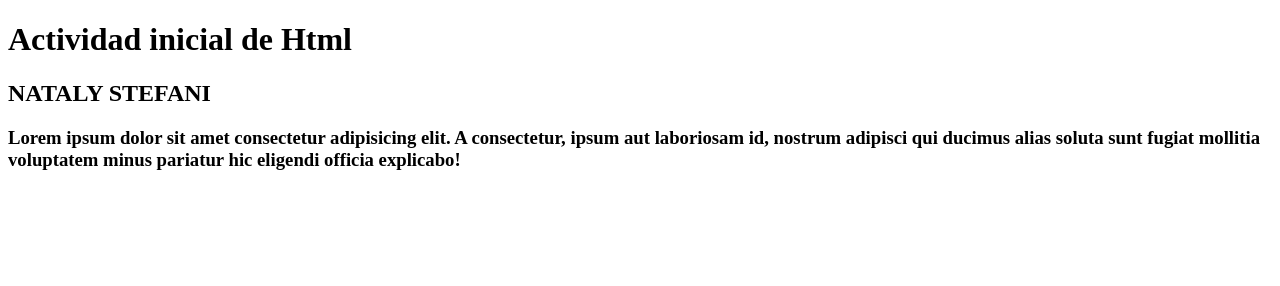
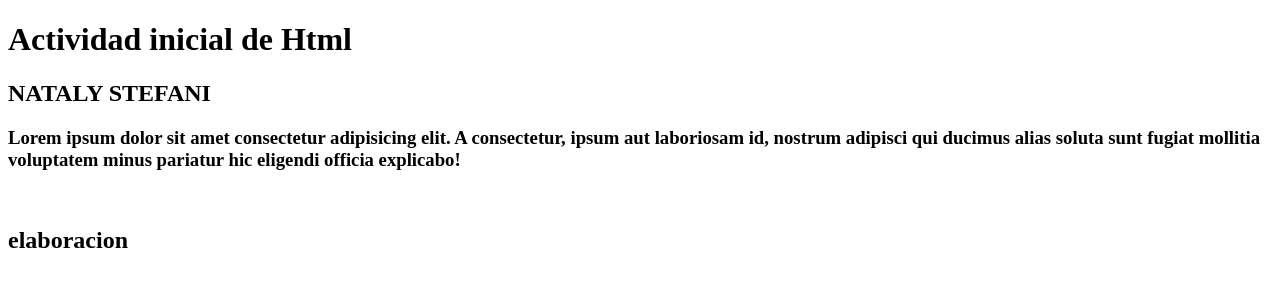
Before and after one commit to Nataly1304/ACTIVIDAD, a plain HTML site: page index.html in a window 1280 px wide. Drawn offline with Linux system fonts and the light colour scheme.

Commit message:
cambio de web
agregue una etiqueta

```diff
--- a/index.html
+++ b/index.html
@@ -13,6 +13,6 @@
     <h2> NATALY STEFANI </h2>
     <h3>Lorem ipsum dolor sit amet consectetur adipisicing elit. A consectetur, ipsum aut laboriosam id, nostrum adipisci qui ducimus alias soluta sunt fugiat mollitia voluptatem minus pariatur hic eligendi officia explicabo!</h3>
 <img src="pc.jpg" width="400" alt="">
-
+<h2>elaboracion</h2>
 </body>
 </html>
```
